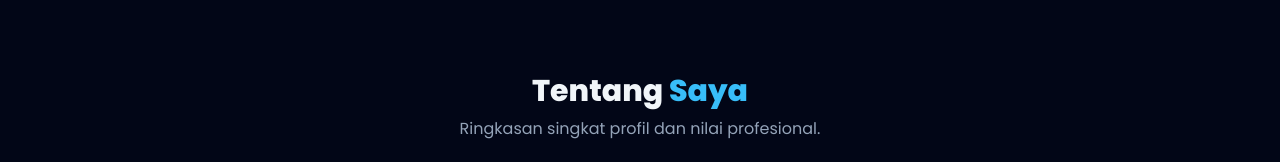
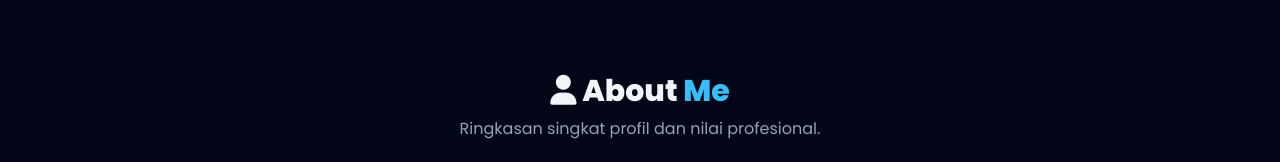
Before and after one commit to koriuswenda/koriuswenda.github.io, a website: page index.html in a window 1280 px wide. Shown: the part 760-922 px from the top of the page. Drawn offline with nearby package versions, Linux system fonts and the light colour scheme.

Commit message:
update images

```diff
--- a/index.html
+++ b/index.html
@@ -243,7 +243,8 @@
     <section id="about" class="site-container section-shell">
         <div data-aos="fade-up">
             <div class="text-center w-full">
-                <h2 class="text-3xl font-bold">Tentang <span class="text-sky-400">Saya</span></h2>
+                <h2 class="text-3xl font-bold"> <i class="fa-solid fa-user "></i> About<span class="text-sky-400">
+                        Me</span></h2>
                 <p class="mt-2 text-slate-400">Ringkasan singkat profil dan nilai profesional.</p>
             </div>
             <div class="mt-10 w-full space-y-4 text-slate-200">
```
